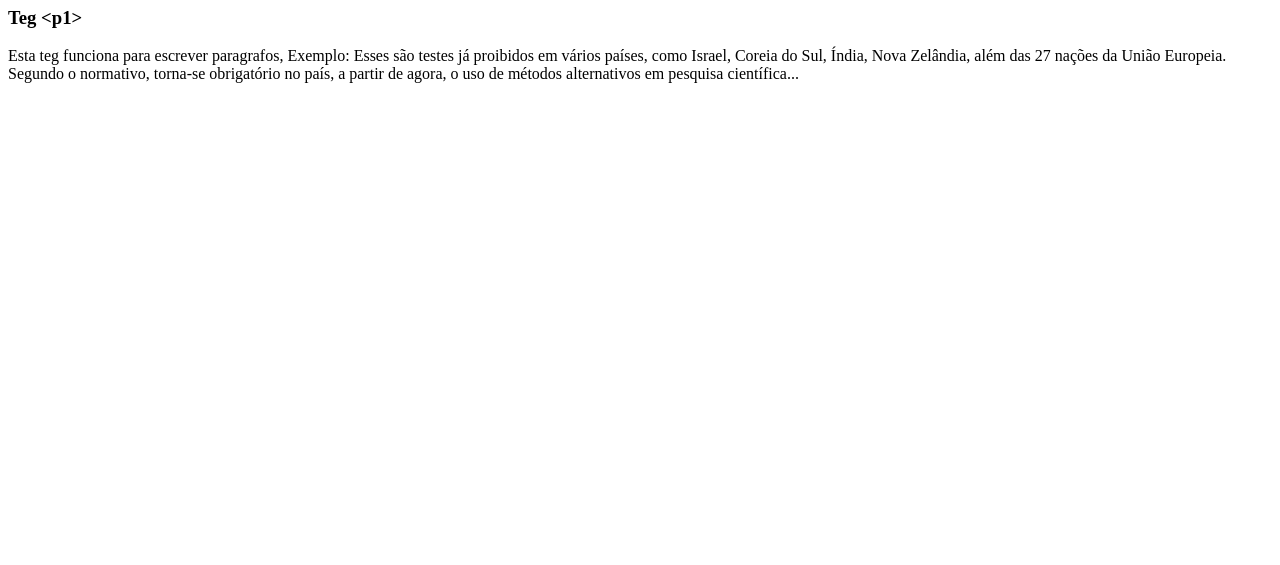
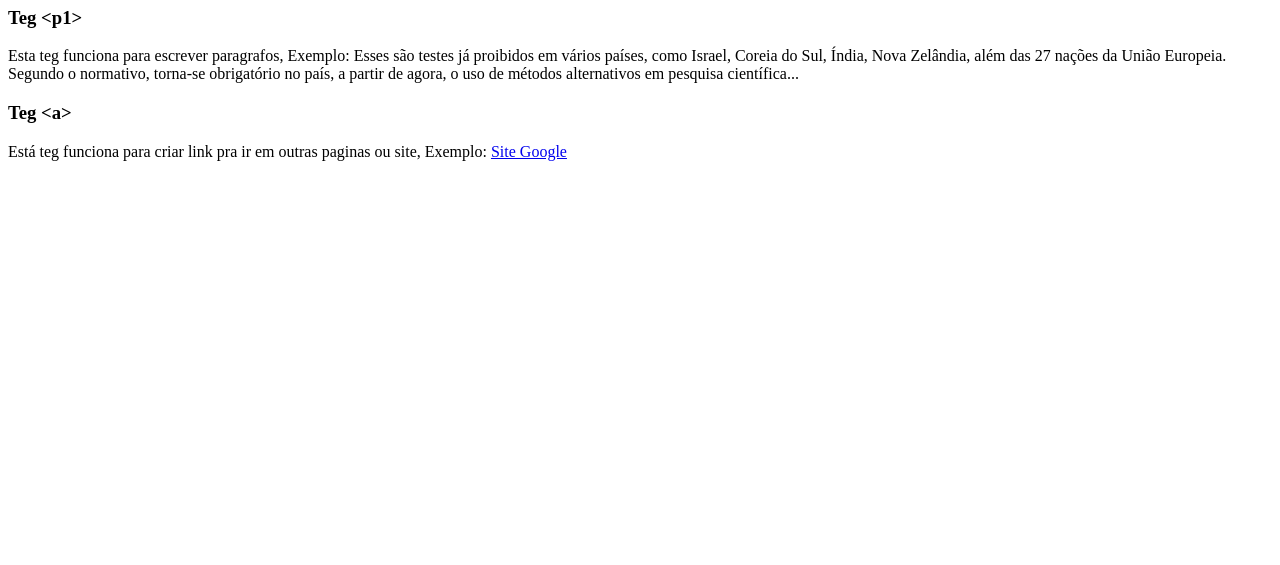
Before and after one commit to Gustavo-Sena-git/Tarefa-HTML, a plain HTML site: page index.html in a window 1280 px wide. Shown: the part 235-800 px from the top of the page. Drawn offline with Linux system fonts and the light colour scheme.

Commit message:
ADD-teg<a>

```diff
--- a/index.html
+++ b/index.html
@@ -18,5 +18,8 @@
 </body>
 <p1>Esses são testes já proibidos em vários países, como Israel, Coreia do Sul, Índia, Nova Zelândia, além das 27 nações da União Europeia. Segundo o normativo, torna-se obrigatório no país, a partir de agora, o uso de métodos alternativos em pesquisa científica... </p1>
 </body>
+<h3>Teg &lt;a&gt;</h3>
+<p1>Está teg funciona para criar link pra ir em outras paginas ou site, Exemplo:</p1>
+<a href="https://www.google.com">Site Google</a>
 
 </html>
```
